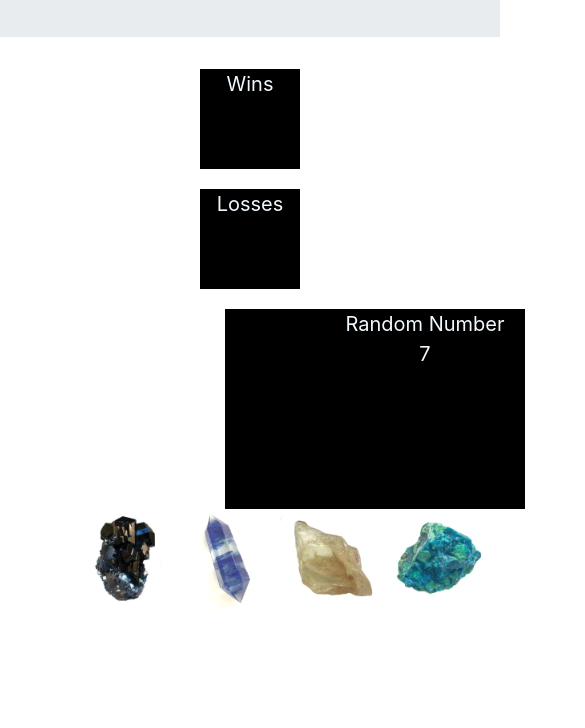
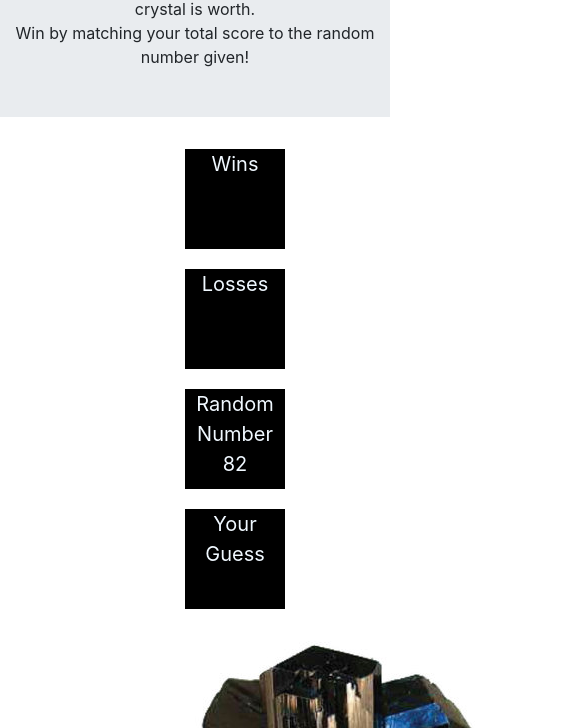
Before and after one commit to mbarnetttx/unit-4-game, a plain HTML site: page index.html in a window 390 px wide. Shown: the part 163-891 px from the top of the page, 585 px wide, since content can reach past the window. Drawn offline with nearby package versions, Linux system fonts and the light colour scheme.

Commit message:
added bootstrap to html

```diff
--- a/assets/css/style.css
+++ b/assets/css/style.css
@@ -1,67 +1,73 @@
 .jumbotron {
-    width: 500px;
-    height: 200px;
-    margin: auto;
+    /* width: 500px;
+    height: 200px; */
+    /* margin: auto; */
     text-align: center;
 }
 
-#randomNumber {
-    width: 200px;
-    height: 200px;
+ #randomNumber {
+    width: 100px;
+    height: 100px;
     background-color: black;
     color: aliceblue;
-    margin: auto;
+    /* margin: auto; */
     text-align: center;
     font-size: 20px;
-    float: left;
-    margin-left: 100px;
+    margin-top: 20px;
+
+    /* margin-left: 100px; */
 
 }
 
 #numberGuesses {
-    width: 200px;
-    height: 200px;
+    width: 100px;
+    height: 100px;
     background-color: black;
     color: aliceblue;
-    margin: auto;
+    /* margin: auto; */
+    text-align: center;
+    font-size: 20px;
+    margin-top: 20px;
+
+}
+
+.winsAndLosses {
+    /* margin-left: 250px; */
+}
+
+ #wins {
+    width: 100px;
+    height: 100px;
+    background-color: black;
+    color: aliceblue;
+    /* margin: auto; */
+    text-align: center;
+    font-size: 20px;
+
+
+
+
+}
+
+.bottom-buffer {
+    margin-bottom: 20px;
+}
+
+#losses {
+    width: 100px;
+    height: 100px;
+    background-color: black;
+    color: aliceblue;
+    /* margin: auto; */
     text-align: center;
     font-size: 20px;
 
 }
 
-.winsAndLosses {
-    margin-left: 250px;
-}
-
-.wins {
-    width: 100px;
-    height: 100px;
-    background-color: black;
-    color: aliceblue;
-    margin: auto;
-    text-align: center;
-    font-size: 20px;
-    float: left;
-    margin-left: 100px;
-
-
-}
-
-.losses {
-    width: 100px;
-    height: 100px;
-    background-color: black;
-    color: aliceblue;
-    margin: auto;
-    text-align: center;
-    font-size: 20px;
-
-}
-
-.numbers {
+/* .numbers {
     margin-left: 225px;
     margin-top: 20px;
-}
+} */ */
 
 .gemImage {
     width: 100px;
@@ -70,31 +76,30 @@
 }
 
 .gems {
-    width: 600px;
-    height: 600px;
+
     margin: auto;
     padding-left: 75px;
 }
 
 @media only screen and (max-width: 850px) {
-    .wins {
-        float: none;
-        margin: auto;
-        margin-left: -50px;
+    #wins {
+
+        /* margin: auto; */
+        margin-left: 200px;
     }
 
-    .losses {
+    #losses {
         margin-top: 20px;
-        margin-left: -50px;
+        margin-left: 200px;
     }
 
-    .randomNumber {
-        float: none;
-        margin-left: -50px;
+    #randomNumber {
+
+        margin-left: 200px;
+        margin-top: 20px;
     }
 
-    .numberGuesses {
+    #numberGuesses {
        margin-top: 20px;
-       margin-left: -50px;
+       margin-left: 200px;
     }
-  }
--- a/assets/javascript/game.js
+++ b/assets/javascript/game.js
@@ -7,7 +7,7 @@ var random = "";
       $(document).ready(function (){
 
  // ... we generate a random number
-      var random = Math.floor(Math.random() * 12) + 1;
+      var random = Math.floor(Math.random() * 120) + 19;
       console.log(random)
 
 
@@ -15,3 +15,11 @@ var random = "";
       $('.rando').text(random);
       })
   ;
+
+//  create function that generates a random number and drops it into the randomNumber/rando box
+
+// create a button out of each gem image
+
+// create a function that assigns each image a random number between 1-12
+
+// create a function that adds up each random integer,
--- a/index.html
+++ b/index.html
@@ -11,6 +11,7 @@
 
 
 <body>
+    <div class="mx-auto">
         <div class="jumbotron jumbotron-fluid">
 
             <h1 id="header">Crystal Collector</h1>
@@ -21,22 +22,53 @@
             </p>
 
         </div>
+    </div>
 
-    <div class="winsAndLosses">
-
-        <div class="wins">Wins</div>
-        <div class="losses">Losses</div>
+    <div class="row justify-content-md-center">
 
 
+
+
+        <div class="containermain">
+
+            <div class="row">
+
+                <div class="col-sm-6">
+                    <div id="wins">Wins</div>
                 </div>
+                <div class="col-sm-6">
+                    <div id="losses">Losses</div>
+                </div>
+            </div>
+        </div>
+    </div>
+
+
+
+
+
+    <div class="row justify-content-md-center">
+
+    <div class="row">
+        <div class="col-sm-6">
 
             <div class="numbers">
 
-        <div id="randomNumber">Random Number<p class= "rando"></p></div>
+                <div id="randomNumber">Random Number<p class="rando"></p>
+                </div>
+            </div>
+        </div>
 
-        <div id="numberGuesses">Your Guess<p class="guess"></p></div>
+        <div class="col-sm-6">
+            <div id="numberGuesses">Your Guess<p class="guess"></p>
+            </div>
+        </div>
+    </div>
+    </div>
 
-    </div>
+
+
+
 
     <div class="gems">
 
```
Lines whose indentation alone changed are shown as unchanged.
